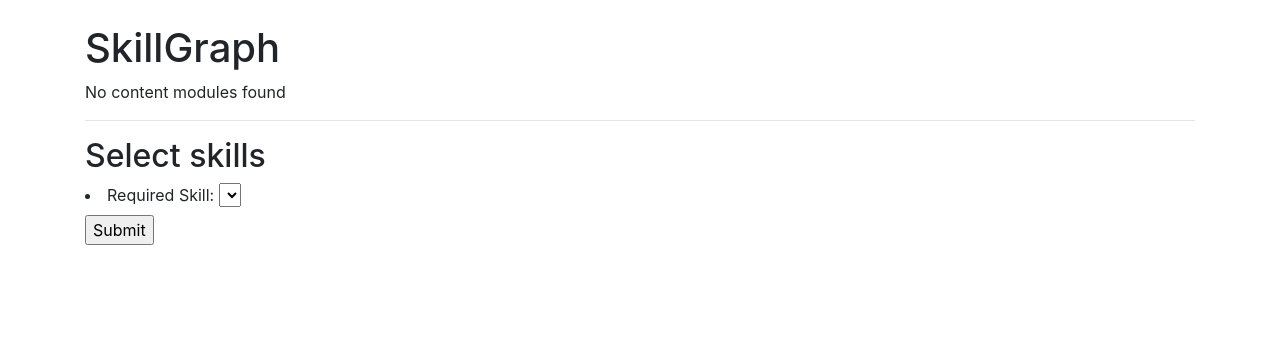
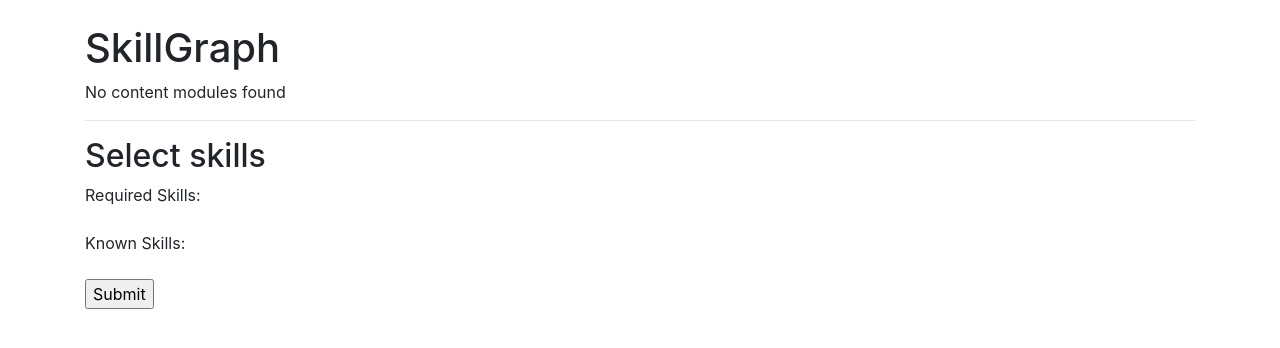
Before and after one commit to ComNets-Bremen/easyCCS, a Django app: page /content/getSkillGraph in a window 1280 px wide. Shown: the part 56-404 px from the top of the page. Run offline with Django 3.2, Linux system fonts and the light colour scheme; lists and menus that the app fills with data are empty; some libraries are stand-ins or nearby versions.

Commit message:
- Allow selection of multiple required skills - rm old form - layout update

```diff
--- a/easyCCS/content/forms.py
+++ b/easyCCS/content/forms.py
@@ -2,53 +2,20 @@ from django import forms
 
 from .models import Skill, Content
 
-class SkillForm(forms.Form):
-
-    contents = [(c.id, c.contentName) for c in Content.objects.all()]
-    contents.sort()
-
-    endContent = forms.CharField(
-            label="End content",
-            widget=forms.Select(choices=contents)
-            )
-
-
-    def __init__(self, *args, **kwargs):
-        super().__init__(*args, **kwargs)
-
-        skills = Skill.objects.all()
-
-        for skill in skills:
-            field_name = "skill__" + str(skill.id)
-            self.fields[field_name] = forms.BooleanField(
-                    required=False,
-                    label=skill.skillName
-                    )
-
-    def getSkillFields(self):
-        for fname in self.fields:
-            if fname.startswith('skill__'):
-                yield self[fname]
-
-
+# Form to select required and already known skills
 class ExtendedSkillForm(forms.Form):
     skills = Skill.objects.all()
 
-    requiredSkill = forms.CharField(
-            label="Required Skill",
-            widget=forms.Select(choices=[(s.id, s.skillName) for s in skills])
+    required_skills = forms.MultipleChoiceField(
+            choices = [(s.id, s.skillName) for s in skills],
+            label = "Required Skills",
+            required = True,
+            widget = forms.CheckboxSelectMultiple(),
             )
 
-    def __init__(self, *args, **kwargs):
-        super().__init__(*args, **kwargs)
-        for skill in self.skills:
-            field_name = "skill__" + str(skill.id)
-            self.fields[field_name] = forms.BooleanField(
-                    required=False,
-                    label=skill.skillName,
-                    )
-
-    def getSkillFields(self):
-        for fname in self.fields:
-            if fname.startswith("skill__"):
-                yield self[fname]
+    known_skills = forms.MultipleChoiceField(
+            choices = [(s.id, s.skillName) for s in skills],
+            label = "Known Skills",
+            required = False,
+            widget = forms.CheckboxSelectMultiple(),
+            )
--- a/easyCCS/content/templates/content/skillGraph.html
+++ b/easyCCS/content/templates/content/skillGraph.html
@@ -4,7 +4,16 @@
 <h1>SkillGraph</h1>
 
 {% if requiredContents %}
-<h2>Resulting graph for target skill <i>{{ targetSkill }}</i></h2>
+<h2>Resulting graph for target skill{% if targetSkills|length > 1 %}s{%endif%}
+    {% for skill in targetSkills %}
+        <i>{{skill.skillName}}</i>
+        {% if forloop.last %}
+        {% else %}
+        ,
+        {% endif %}
+    {% endfor %}
+
+</h2>
 
 
  <table style="width:100%">
@@ -47,11 +56,13 @@
 
 <hr>
 <h2>Select skills</h2>
+
 <form action="" method="post">
 
     {% csrf_token %}
 
-    {{ form.as_ul }}
+    {{form}}
+
     <input type="submit" value="Submit">
 
 </form>
--- a/easyCCS/content/views.py
+++ b/easyCCS/content/views.py
@@ -1,11 +1,12 @@
 from django.shortcuts import render, redirect, get_object_or_404
 from django.http import HttpResponse, JsonResponse
 from django.urls import reverse
+from django.db.models.query import QuerySet
 
 import numpy as np
 
 from .models import Skill, Content
-from .forms import SkillForm, ExtendedSkillForm
+from .forms import ExtendedSkillForm
 
 def index(request):
     return render(request, "content/index.html", {"title" : "Overview"})
@@ -70,29 +71,26 @@ def getGraph(request):
 
 def getSkillGraph(request):
     form = None
-    targetSkill = None
+    targetSkills = None
     requiredContents = None
 
-    #TODO: rm known contents
 
     if request.method == "POST":
         form = ExtendedSkillForm(request.POST)
         if form.is_valid():
-            targetSkill = Skill.objects.filter(pk=int(form.cleaned_data["requiredSkill"]))[0] # get or 404
-            knownSkills = []
-            for field in form.getSkillFields():
-                if form.cleaned_data[field.name]:
-                    knownSkills.append(int(field.name.split("__")[1]))
+            targetSkills = Skill.objects.filter(pk__in = form.cleaned_data["required_skills"])
+
+            knownSkills = Skill.objects.filter(pk__in = form.cleaned_data["known_skills"]).values_list("id", flat=True)
 
 
-            requiredContents = getContentsForSkill(targetSkill.id, ignoreSkills=knownSkills)
+            requiredContents = getContentsForSkill(targetSkills, ignoreSkills=knownSkills)
     else:
         form = ExtendedSkillForm()
 
     return render(request, "content/skillGraph.html",
             {
                 "form" : form,
-                "targetSkill" : targetSkill,
+                "targetSkills" : targetSkills,
                 "requiredContents" : requiredContents,
             })
 
@@ -106,6 +104,17 @@ def redirectToApp(request):
 ## Get Content objects for required skill
 def getContentsForSkill(skillId, knownContents = [], level=1, ignoreSkills=[]):
     newContents = []
+
+    if isinstance(skillId, QuerySet):
+        for skill in skillId:
+            if skill.id in ignoreSkills:
+                return None
+            for nc in getContentsForSkill(skill.id, knownContents, level, ignoreSkills):
+                if nc and nc not in newContents and nc not in knownContents:
+                    newContents.append(nc)
+        return newContents
+
+
 
     if skillId in ignoreSkills:
         return None
```
